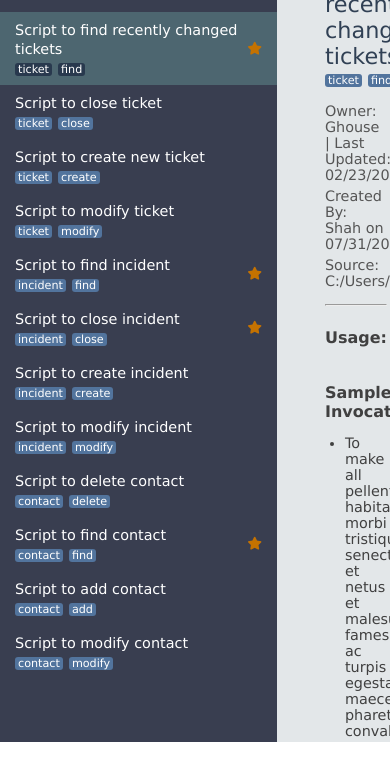
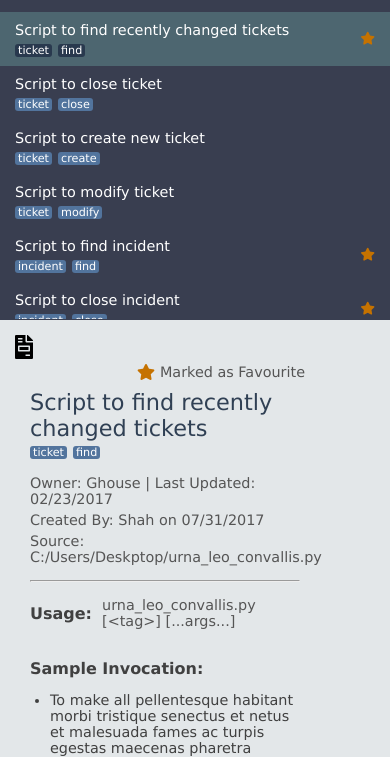
Before and after one commit to kspmayank/ScriptFinder, a plain HTML site: page index.html in a window 390 px wide. Shown: the part 102-859 px from the top of the page. Drawn offline with Linux system fonts and the light colour scheme.

Commit message:
Added Basic Mobile Responsivness

```diff
--- a/css/style.css
+++ b/css/style.css
@@ -361,3 +361,33 @@ button{
     color: #229ab9;
     text-decoration: none;
 }
+
+/*Adding Basic Mobile Resposiveness*/
+@media only screen and (max-width: 600px) {
+  .script-container {
+    flex-direction: column;
+  }
+
+  .script-container > .script-list-section{
+    height: 50vh;
+    width: 100%;
+  }
+
+  .script-list-section .scripts-list {
+        max-height: calc(50vh - 115px);
+    }
+
+    .script-container > .script-details-section {
+        width: calc(100% - 30px);
+        flex-direction: column;
+    }
+
+    .script-details-section .script-details{
+        padding-top: 30px;
+    }
+
+    .script-actions{
+        margin-left: 15px;
+        margin-top: 15px;
+    }
+}
```
